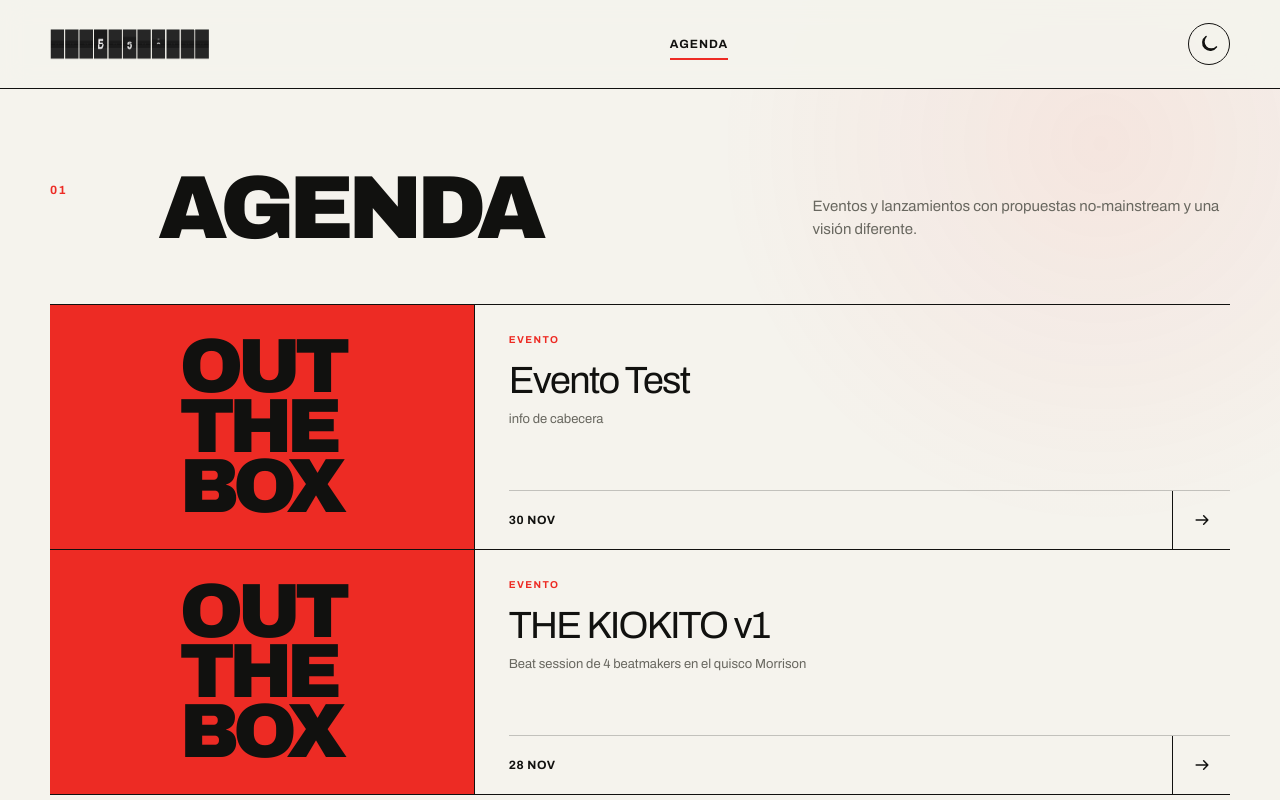
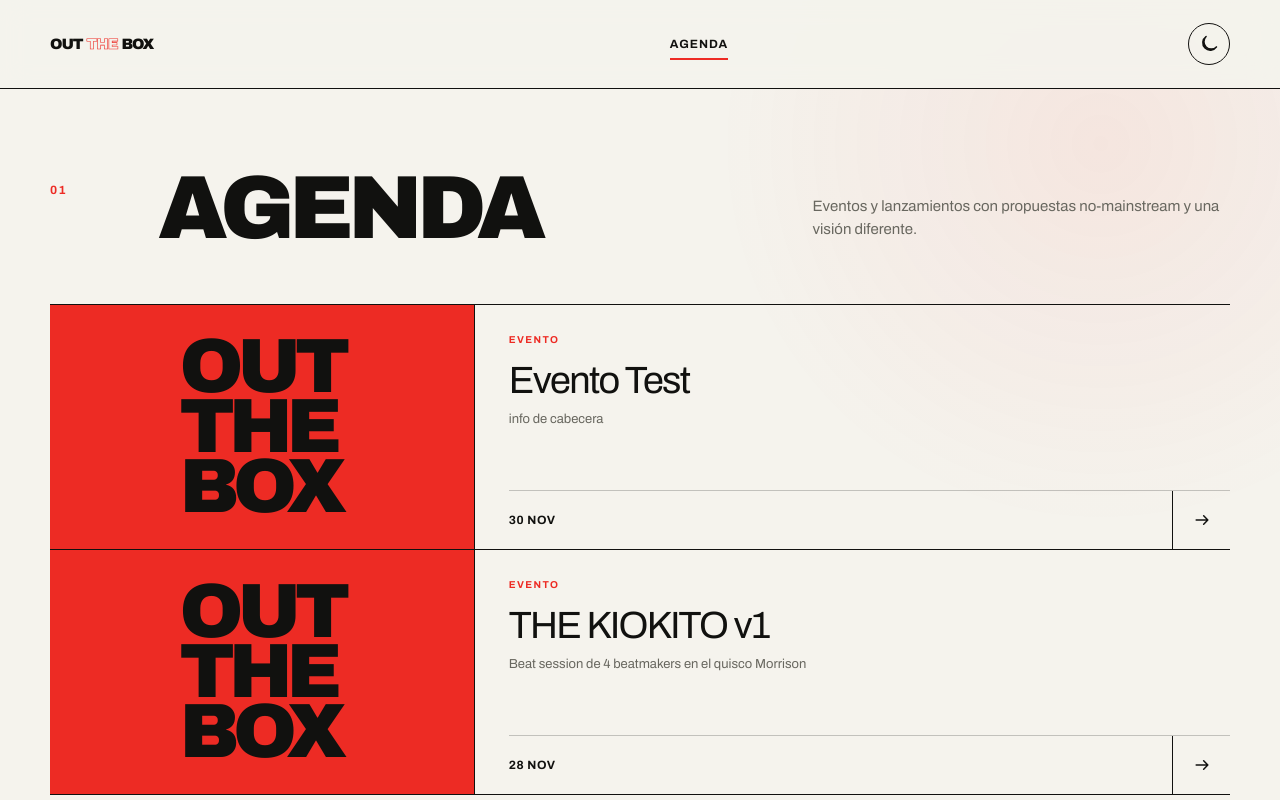
Before and after one commit to PaulFilms/otb.outthebox, a React (Vite) app in the folder OTB Web/: page / in a window 1280 px wide. Shown: the top 800 px of the page. Built offline with nearby package versions, Linux system fonts and the light colour scheme; the HTML template or start-up script is replaced by a standard one.

Commit message:
2026.11.18 / Logo

```diff
--- a/OTB Web/src/App.tsx
+++ b/OTB Web/src/App.tsx
@@ -215,27 +215,6 @@ function CloseIcon({ size = 22, strokeWidth = 1.8 }: IconProps) {
   )
 }
 
-// BUG: quitar
-import rotativeGif from "./rotative.gif"
-
-// function Logo() {
-//   return (
-//     <button
-//       className="logo"
-//       onClick={() => {
-//         if (isEventPage) window.location.assign(siteRoot)
-//         else window.scrollTo({ behavior: "smooth", top: 0 })
-//       }}
-//       type="button"
-//       aria-label="OTB — inicio"
-//     >
-//       <span>OUT</span>
-//       <span className="logo-outline">THE</span>
-//       <span>BOX</span>
-//     </button>
-//   )
-// }
-
 function Logo() {
   return (
     <button
@@ -247,14 +226,9 @@ function Logo() {
       type="button"
       aria-label="OTB — inicio"
     >
-    <img
-      src={rotativeGif}
-      alt=""
-      style={{ height: "2.2em", width: "auto", flexShrink: 0, verticalAlign: "middle" }}
-    />
-      {/* <span>OUT</span>
+      <span>OUT</span>
       <span className="logo-outline">THE</span>
-      <span>BOX</span> */}
+      <span>BOX</span>
     </button>
   )
 }
```
